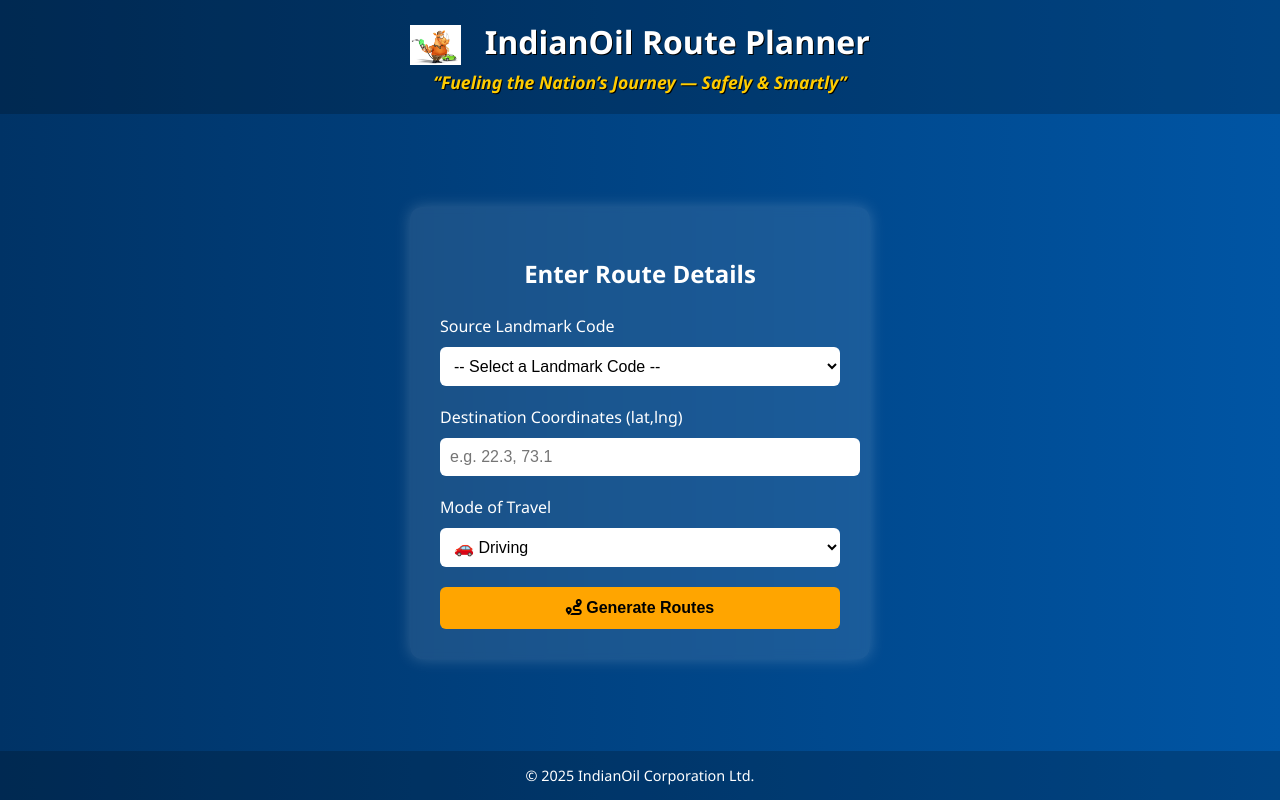
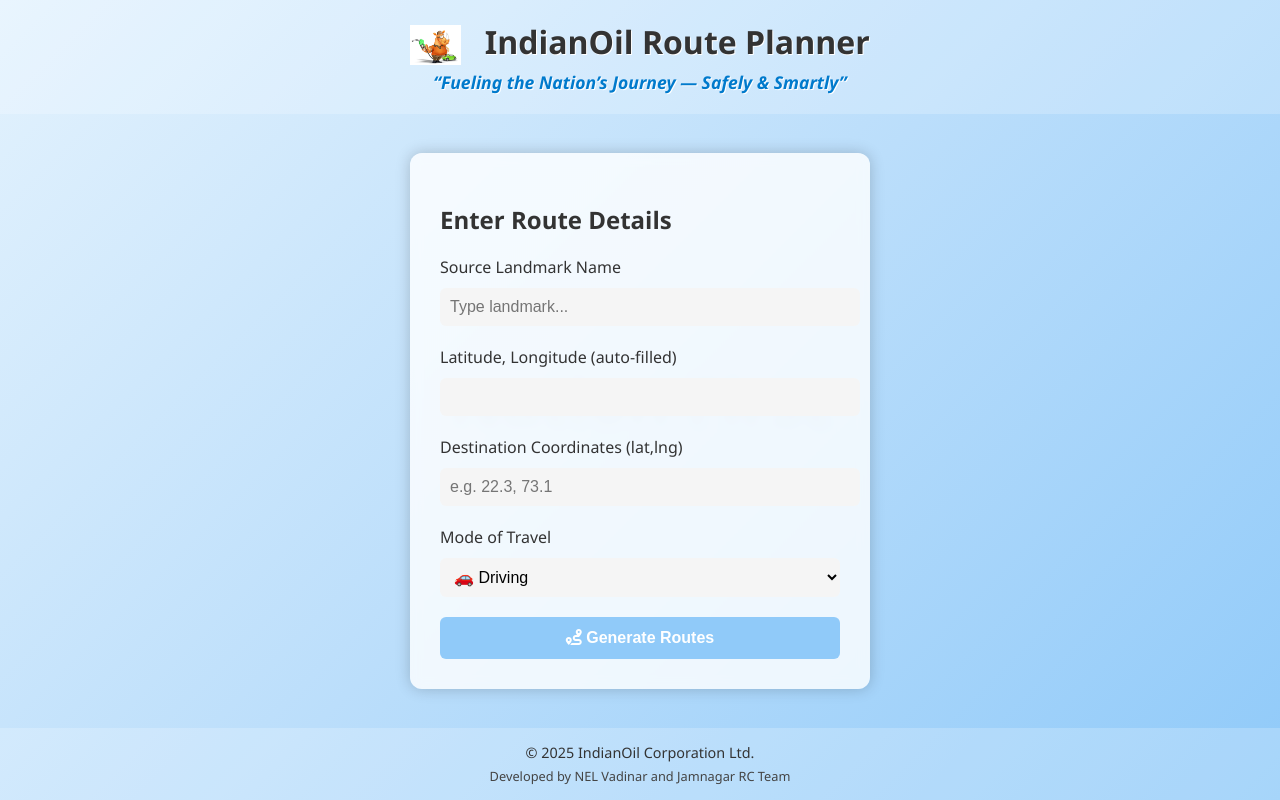
Before and after one commit to kiran20-20/IOCLRouteAnalyser, a Flask app: template templates/route_form.html in a window 1280 px wide. Run offline with Flask 2, Linux system fonts and the light colour scheme; the template is opened without the code that fills it, so the values that code supplies are empty.

Commit message:
Add files via upload

```diff
--- a/app.py
+++ b/app.py
@@ -22,22 +22,11 @@ gmaps = googlemaps.Client(key=API_KEY)
 
 @app.route('/')
 def home():
-    try:
-        df = pd.read_excel("IOCL_Landmark_Details.xlsx")
-
-        landmarks = [
-            {
-                "code": str(row["Landmark Code"]),
-                "name": row["Landmark Name"],
-                "lat": row["Latitude"],
-                "lng": row["Longitude"]
-            }
-            for _, row in df.iterrows()
-        ]
-    except Exception as e:
-        print("Error reading Excel:", e)
-        landmarks = []
-
+    df = pd.read_excel("IOCL_Landmark_Details.xlsx")
+    landmarks = [
+        {'name': row['Landmark Name'], 'lat': row['Latitude'], 'lng': row['Longitude']}
+        for _, row in df.iterrows()
+    ]
     return render_template("route_form.html", landmarks=json.dumps(landmarks))
 
 
--- a/templates/route_form.html
+++ b/templates/route_form.html
@@ -2,26 +2,54 @@
 <html lang="en">
 <head>
   <meta charset="UTF-8">
-  <title>IndianOil Route Planner</title>
+  <title>IndianOil Route Analyser</title>
+  <script src="https://code.jquery.com/jquery-3.6.0.min.js"></script>
   <link rel="stylesheet" href="https://cdnjs.cloudflare.com/ajax/libs/font-awesome/6.4.0/css/all.min.css">
+
   <style>
     body {
       margin: 0;
       font-family: 'Segoe UI', Tahoma, Geneva, Verdana, sans-serif;
-      background: linear-gradient(to right, #003366, #0055A4);
-      color: white;
+      background: linear-gradient(135deg, #E3F2FD, #BBDEFB, #90CAF9);
+      color: #333;
       height: 100vh;
+      overflow: hidden;
+      position: relative;
       display: flex;
       flex-direction: column;
     }
 
+    /* Watermark Background Text */
+    .background-text {
+      position: absolute;
+      top: 50%;
+      left: 50%;
+      transform: translate(-50%, -50%);
+      font-size: 4rem;
+      font-weight: bold;
+      color: rgba(0, 0, 0, 0.05);
+      white-space: nowrap;
+      z-index: 0;
+      animation: fadeText 20s linear infinite;
+    }
+
+    @keyframes fadeText {
+      0% { content: "Nation First"; }
+      20% { content: "Energizing India"; }
+      40% { content: "Fueling Progress"; }
+      60% { content: "Safety First"; }
+      80% { content: "Innovation at Core"; }
+      100% { content: "Nation First"; }
+    }
+
     header {
+      z-index: 2;
       padding: 20px 40px;
       font-size: 2rem;
       font-weight: bold;
-      background-color: rgba(0, 0, 0, 0.2);
+      background-color: rgba(255, 255, 255, 0.2);
       text-align: center;
-      text-shadow: 1px 1px #000;
+      text-shadow: 1px 1px #fff;
     }
 
     header img {
@@ -35,7 +63,7 @@
       margin-top: 5px;
       font-style: italic;
       font-size: 1.1rem;
-      color: #ffcc00;
+      color: #007acc;
     }
 
     main {
@@ -43,21 +71,16 @@
       display: flex;
       justify-content: center;
       align-items: center;
+      z-index: 2;
     }
 
     .form-box {
-      background-color: rgba(255, 255, 255, 0.1);
+      background-color: rgba(255, 255, 255, 0.8);
       padding: 30px;
       border-radius: 12px;
-      box-shadow: 0 0 15px rgba(255, 255, 255, 0.2);
+      box-shadow: 0 0 15px rgba(0, 0, 0, 0.2);
       width: 400px;
-      backdrop-filter: blur(4px);
-    }
-
-    .form-box h2 {
-      text-align: center;
-      margin-bottom: 25px;
-      color: #ffffff;
+      backdrop-filter: blur(6px);
     }
 
     input, select {
@@ -67,17 +90,17 @@
       border: none;
       border-radius: 6px;
       font-size: 1rem;
-      background-color: #ffffff;
-      color: #000000;
+      background-color: #f5f5f5;
+      color: #000;
     }
 
     input:focus, select:focus {
-      outline: 2px solid #ffa500;
+      outline: 2px solid #2196f3;
     }
 
     button {
-      background-color: #ffa500;
-      color: #000;
+      background-color: #2196f3;
+      color: #fff;
       border: none;
       padding: 12px;
       font-weight: bold;
@@ -89,29 +112,38 @@
     }
 
     button:hover {
-      background-color: #ffc107;
+      background-color: #42a5f5;
+    }
+
+    button:disabled {
+      background-color: #90caf9;
+      cursor: not-allowed;
     }
 
     .footer {
+      z-index: 2;
       text-align: center;
       padding: 15px;
       font-size: 0.9rem;
-      background-color: rgba(0,0,0,0.2);
+      background-color: rgba(255,255,255,0.2);
     }
 
-    #landmarkInfo {
-      background-color: rgba(0,0,0,0.2);
-      padding: 10px;
-      border-radius: 6px;
-      margin-bottom: 20px;
+    .footer small {
+      display: block;
+      margin-top: 5px;
+      font-size: 0.8rem;
+      color: #444;
     }
 
-    #landmarkInfo p {
-      margin: 5px 0;
+    datalist option {
+      color: black;
     }
   </style>
 </head>
+
 <body>
+  <!-- Watermark Background -->
+  <div class="background-text" id="bg-text">Nation First</div>
 
   <header>
     <img src="{{ url_for('static', filename='iocl_logo.png') }}" alt="IOCL Logo">
@@ -123,18 +155,12 @@
     <form class="form-box" method="POST" action="{{ url_for('fetch_routes') }}">
       <h2>Enter Route Details</h2>
 
-      <label>Source Landmark Code</label>
-      <select id="landmarkCode" required>
-        <option value="">-- Select a Landmark Code --</option>
-      </select>
+      <label>Source Landmark Name</label>
+      <input type="text" id="landmark-input" list="landmarks" placeholder="Type landmark..." required>
+      <datalist id="landmarks"></datalist>
 
-      <div id="landmarkInfo" style="display:none;">
-        <p><strong>Name:</strong> <span id="landmarkName"></span></p>
-        <p><strong>Latitude:</strong> <span id="landmarkLat"></span></p>
-        <p><strong>Longitude:</strong> <span id="landmarkLng"></span></p>
-      </div>
-
-      <input type="hidden" name="source" id="sourceCoord">
+      <label>Latitude, Longitude (auto-filled)</label>
+      <input type="text" name="source" id="source-coords" readonly required>
 
       <label>Destination Coordinates (lat,lng)</label>
       <input type="text" name="destination" placeholder="e.g. 22.3, 73.1" required>
@@ -146,37 +172,61 @@
         <option value="bicycling">🚴 Bicycling</option>
       </select>
 
-      <button type="submit"><i class="fa-solid fa-route"></i> Generate Routes</button>
+      <button type="submit" id="submit-btn" disabled>
+        <i class="fa-solid fa-route"></i> Generate Routes
+      </button>
     </form>
   </main>
 
-  <div class="footer">© 2025 IndianOil Corporation Ltd.</div>
+  <div class="footer">
+    © 2025 IndianOil Corporation Ltd.
+    <small>Developed by NEL Vadinar and Jamnagar RC Team</small>
+  </div>
 
   <script>
-    const landmarks = {{ landmarks | safe }};
-    const dropdown = document.getElementById("landmarkCode");
-    const infoBox = document.getElementById("landmarkInfo");
+    const slogans = [
+      "Nation First",
+      "Energizing India",
+      "Fueling Progress",
+      "Safety First",
+      "Innovation at Core"
+    ];
 
-    landmarks.forEach(lm => {
-      const opt = document.createElement("option");
-      opt.value = lm.code;
-      opt.textContent = lm.code;
-      dropdown.appendChild(opt);
-    });
+    const landmarks = {{ landmarks|safe }};
+    const $bgText = document.getElementById('bg-text');
+    let sloganIndex = 0;
 
-    dropdown.addEventListener("change", function () {
-      const selected = landmarks.find(l => l.code === this.value);
-      if (selected) {
-        document.getElementById("landmarkName").textContent = selected.name;
-        document.getElementById("landmarkLat").textContent = selected.lat;
-        document.getElementById("landmarkLng").textContent = selected.lng;
-        document.getElementById("sourceCoord").value = `${selected.lat},${selected.lng}`;
-        infoBox.style.display = "block";
-      } else {
-        infoBox.style.display = "none";
+    setInterval(() => {
+      sloganIndex = (sloganIndex + 1) % slogans.length;
+      $bgText.innerText = slogans[sloganIndex];
+    }, 4000);
+
+    $(document).ready(function () {
+      const $datalist = $('#landmarks');
+      const $input = $('#landmark-input');
+      const $source = $('#source-coords');
+      const $submit = $('#submit-btn');
+
+      // Populate datalist
+      for (const entry of landmarks) {
+        $datalist.append(`<option value="${entry.name}">`);
       }
+
+      // Enable button only if match found
+      function updateInput() {
+        const inputVal = $input.val().toLowerCase();
+        const matched = landmarks.find(l => l.name.toLowerCase() === inputVal);
+        if (matched) {
+          $source.val(`${matched.lat}, ${matched.lng}`);
+          $submit.prop('disabled', false);
+        } else {
+          $source.val('');
+          $submit.prop('disabled', true);
+        }
+      }
+
+      $input.on('input', updateInput);
     });
   </script>
-
 </body>
 </html>
```
